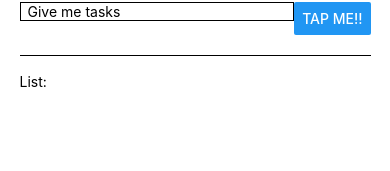
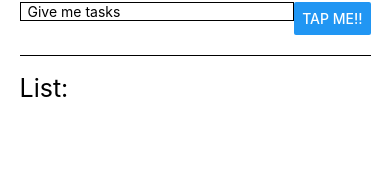
Before and after one commit to Chiaope/my-first-react-native-app, a React Native app: screen / in a window 390 px wide. Shown: the part 119-290 px from the top of the page. Built offline with nearby package versions, Linux system fonts and the light colour scheme.

Commit message:
added logic to check if input is empty string or not before adding, added scroll view for the list items

```diff
--- a/App.js
+++ b/App.js
@@ -1,5 +1,5 @@
 import { useState } from 'react';
-import { Button, StyleSheet, Text, TextInput, View } from 'react-native';
+import { Button, ScrollView, StyleSheet, Text, TextInput, View } from 'react-native';
 
 
 export default function App() {
@@ -11,8 +11,11 @@ export default function App() {
   }
 
   function handleAddToDo() {
+    if (enteredText != '') {
       setToDoList((currentToDoList) => [...currentToDoList, enteredText])
       setEnteredText('')
+    }
+
   }
 
   return (
@@ -26,7 +29,9 @@ export default function App() {
           <Button title='Tap me!!' onPress={handleAddToDo} />
         </View>
         <View style={styles.listContainer}>
-          <Text>List:</Text>
+          <Text style={{fontSize: 25, paddingBottom: '5%'}}>List:</Text>
+          <View>
+            <ScrollView>
               {
                 toDoList.map(
                   (toDoItem, toDoIndex) =>
@@ -35,6 +40,8 @@ export default function App() {
                     </View>
                 )
               }
+            </ScrollView>
+          </View>
         </View>
       </View>
 
```
Lines whose indentation alone changed are shown as unchanged.
